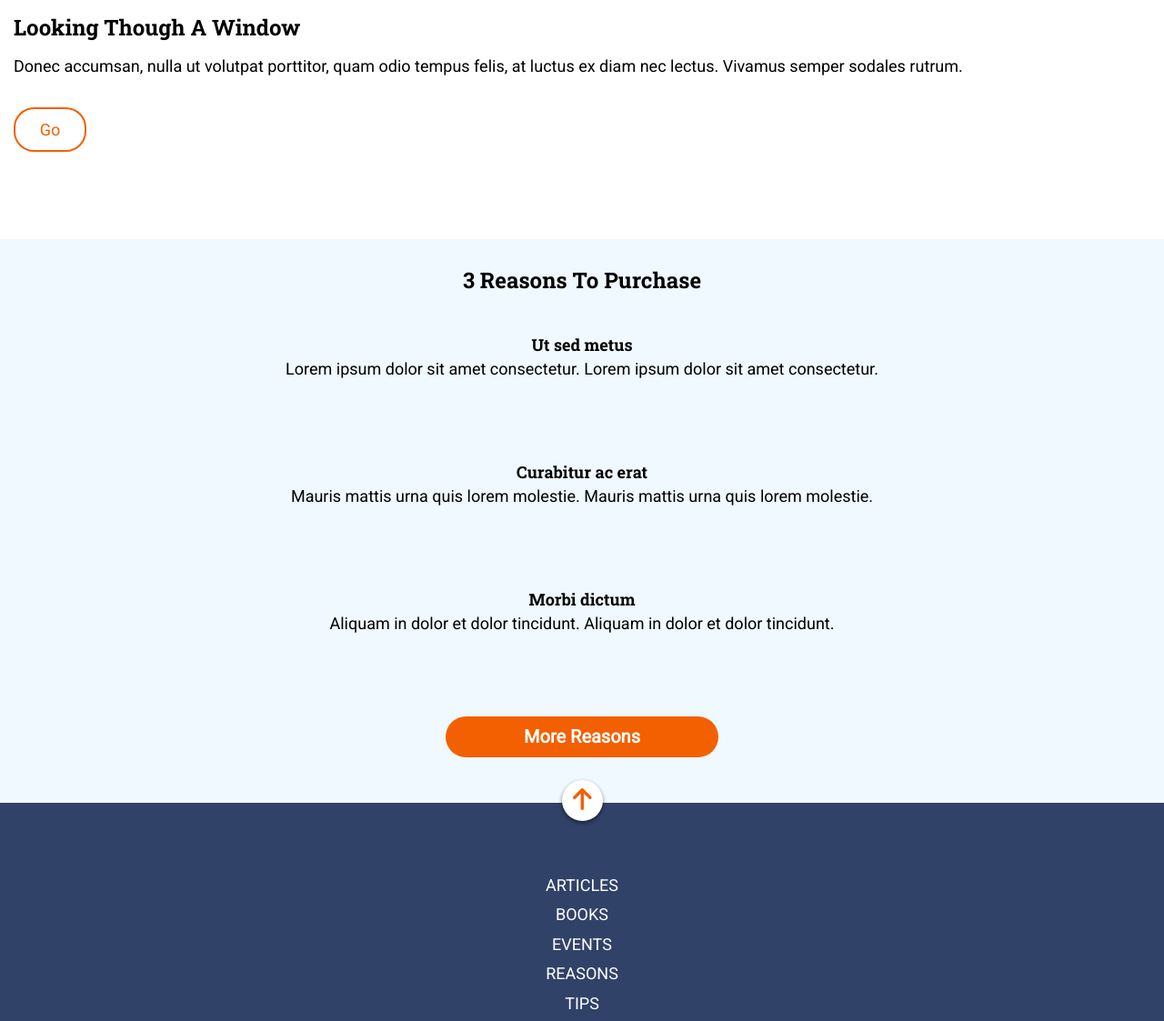
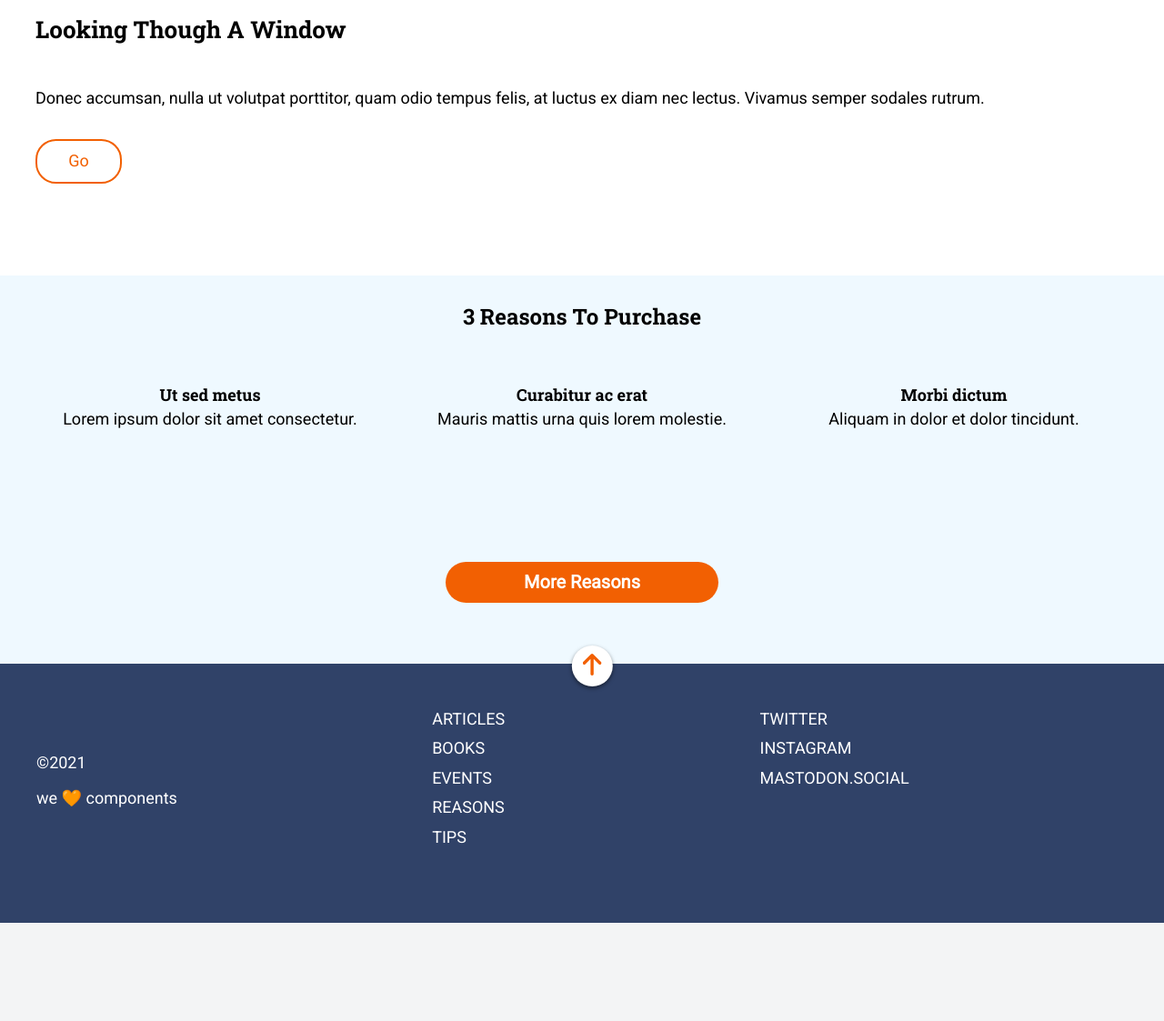
Before and after one commit to Adalab/modulo-1-evaluacion-final-mariamolinagarcia, a website: page public/index.html in a window 1280 px wide. Shown: the part 857-1980 px from the top of the page at 91% size. After the commit the page ends 1872 px from the top, so only its background shows below. Drawn offline with Linux system fonts and the light colour scheme.

Commit message:
responsive tablet

```diff
--- a/public/index.html
+++ b/public/index.html
@@ -58,18 +58,18 @@
           <article class="item2">
               <h3>Ut sed metus</h3>
 
-              <p>Lorem ipsum dolor sit amet consectetur. Lorem ipsum dolor sit amet consectetur. </p>
+              <p>Lorem ipsum dolor sit amet consectetur. </p>
 
           </article>
 
           <article class="item3">
               <h3>Curabitur ac erat</h3>
-              <p>Mauris mattis urna quis lorem molestie. Mauris mattis urna quis lorem molestie.</p>
+              <p>Mauris mattis urna quis lorem molestie. </p>
           </article>
 
           <article class="item4">
               <h3>Morbi dictum</h3>
-              <p>Aliquam in dolor et dolor tincidunt. Aliquam in dolor et dolor tincidunt.</p>
+              <p>Aliquam in dolor et dolor tincidunt. </p>
           </article>
 
           <div class="main__section--second__button"><a class="button-link" href="">More reasons</a></div>
@@ -91,11 +91,11 @@
       <nav class="footer__nav">
 
         <ul class="footer__nav--list">
-          <li class="footer__nav--list__item">Articles</li>
-          <li class="footer__nav--list__item">Books</li>
-          <li class="footer__nav--list__item">Events</li>
-          <li class="footer__nav--list__item">Reasons</li>
-          <li class="footer__nav--list__item">Tips</li>
+          <li class="footer__nav--list__item"><a href="https://adalab.es" alt="adalab">Articles</a></li>
+          <li class="footer__nav--list__item"><a href="https://adalab.es" alt="adalab">Books</a></li>
+          <li class="footer__nav--list__item"><a href="https://adalab.es" alt="adalab">Events</a></li>
+          <li class="footer__nav--list__item"><a href="https://adalab.es" alt="adalab">Reasons</a></li>
+          <li class="footer__nav--list__item"><a href="https://adalab.es" alt="adalab">Tips</a></li>
         </ul>
       </nav>
 
@@ -103,9 +103,9 @@
       <div class="footer__social">
 
         <ul class="footer__social--list">
-          <li class="footer__social--list__item">Twitter</li>
-          <li class="footer__social--list__item">Instagram</li>
-          <li class="footer__social--list__item">Mastodon.social</li>
+          <li class="footer__social--list__item"><a href="https://adalab.es" alt="adalab">Twitter</a></li>
+          <li class="footer__social--list__item"><a href="https://adalab.es" alt="adalab">Instagram</a></li>
+          <li class="footer__social--list__item"><a href="https://adalab.es" alt="adalab">Mastodon.social</a></li>
         </ul>
       </div>
     </footer>
--- a/src/scss/layout/_first-section.scss
+++ b/src/scss/layout/_first-section.scss
@@ -3,6 +3,11 @@
   padding-left: 15px;
   padding-right: 15px;
   height: 290px;
+  @media all and (min-width: 768px) {
+    padding-left: 39px;
+    padding-right: 39px;
+    height: 330px;
+  }
 
   &__small {
     color: #8ccbea;
@@ -12,11 +17,15 @@
 
   h2 {
     line-height: 2.3;
+    font-size: 24px;
+    @media all and (min-width: 768px) {
+      font-size: 26px;
+      padding-bottom: 30px;
+    }
   }
 
   &__button {
     color: #f26002;
-
     width: 76px;
     height: 45px;
     border: solid 2px #f26002;
@@ -25,8 +34,8 @@
     justify-content: center;
     align-items: center;
     margin-top: 30px;
+    transition: color ease 1s;
 
-    transition: color ease 1s;
     &:hover {
       background-color: #f26002;
       color: white;
@@ -39,5 +48,8 @@
     .button-link:hover {
       color: white;
     }
+    @media all and (min-width: 768px) {
+      width: 91px;
+    }
   }
 }
--- a/src/scss/layout/_footer.scss
+++ b/src/scss/layout/_footer.scss
@@ -9,21 +9,55 @@
   display: flex;
   flex-direction: column;
   align-items: center;
-  p {
-    line-height: 2.14;
+
+  @media all and (min-width: 768px) {
+    height: 240px;
+    flex-wrap: wrap;
+    align-items: flex-start;
+    padding-left: 40px;
+    padding-top: 45px;
   }
+
   &__copy {
     text-transform: initial;
     order: 3;
     padding-top: 30px;
     padding-bottom: 45px;
+    @media all and (min-width: 768px) {
+      padding-top: 0px;
+    }
+    p {
+      line-height: 2.14;
+    }
+
+    @media all and (min-width: 768px) {
+      order: 1;
+      text-align: left;
+      padding-top: 0px;
+      justify-content: flex-start;
+    }
   }
   &__nav {
     order: 1;
+    @media all and (min-width: 768px) {
+      order: 2;
+      text-align: left;
+    }
+    a {
+      color: white;
+    }
   }
   &__social {
     order: 2;
     padding-top: 30px;
+    @media all and (min-width: 768px) {
+      order: 3;
+      text-align: left;
+      padding-top: 0px;
+    }
+    a {
+      color: white;
+    }
   }
 
   &__arrow {
@@ -37,6 +71,10 @@
     align-items: center;
 
     transform: translate(0, -55px);
+
+    @media all and (min-width: 768px) {
+      transform: translate(46vw, -65px);
+    }
     &--image {
       transform: translate(0, 4px);
       padding: 10px;
--- a/src/scss/layout/_hero.scss
+++ b/src/scss/layout/_hero.scss
@@ -22,12 +22,24 @@
       word-spacing: 1500px;
       line-height: 1.31;
       text-transform: uppercase;
+      @media all and (min-width: 768px) {
+        font-size: 80px;
+      }
+      @media all and (min-width: 1280px) {
+        font-size: 100px;
+      }
     }
     &--subtitle {
       font-family: $font-main;
       color: white;
       font-size: 16px;
       line-height: 2.3;
+      @media all and (min-width: 768px) {
+        font-size: 24px;
+      }
+      @media all and (min-width: 1280px) {
+        font-size: 24px;
+      }
     }
 
     &--button {
@@ -43,6 +55,13 @@
       margin-bottom: 53px;
       margin-top: 45px;
 
+      @media all and (min-width: 768px) {
+        margin-bottom: 45px;
+      }
+
+      @media all and (min-width: 1280px) {
+        margin-bottom: 13px;
+      }
       &__arrow {
         padding: 15px;
         transform: translate(0, 3px);
--- a/src/scss/layout/_second-section.scss
+++ b/src/scss/layout/_second-section.scss
@@ -1,22 +1,29 @@
 .main__section--second {
   background-color: #eff9ff;
-
+  height: 624px;
   padding-top: 30px;
+  padding-left: 70px;
+  padding-right: 70px;
   line-height: 1.67;
   text-align: center;
   display: grid;
   grid-template-rows: 30px 95px 95px 95px 95px;
   row-gap: 45px;
 
-  article {
-    margin-left: 70px;
-    margin-right: 70px;
+  @media all and (min-width: 768px) {
+    height: 397px;
+    grid-template-rows: 45px 130px 45px;
+    grid-template-columns: 1fr 1fr 1fr;
+    row-gap: 45px;
+    column-gap: 27px;
+    padding-left: 40px;
+    padding-right: 40px;
   }
+
   .item1 {
-  }
-  .item2 {
-  }
-  .item3 {
+    @media all and (min-width: 768px) {
+      grid-column: 1 / 4;
+    }
   }
 
   &__button {
@@ -40,5 +47,9 @@
       text-transform: capitalize;
       padding: 15px;
     }
+    @media all and (min-width: 768px) {
+      margin-top: 20px;
+      grid-column: 1 / 4;
+    }
   }
 }
```
Also changed, not shown: src/html/partials/footer.html (+8 -8 lines), src/html/partials/second-section.html (+3 -3 lines), public/assets/css/main.css, 1 other file.
